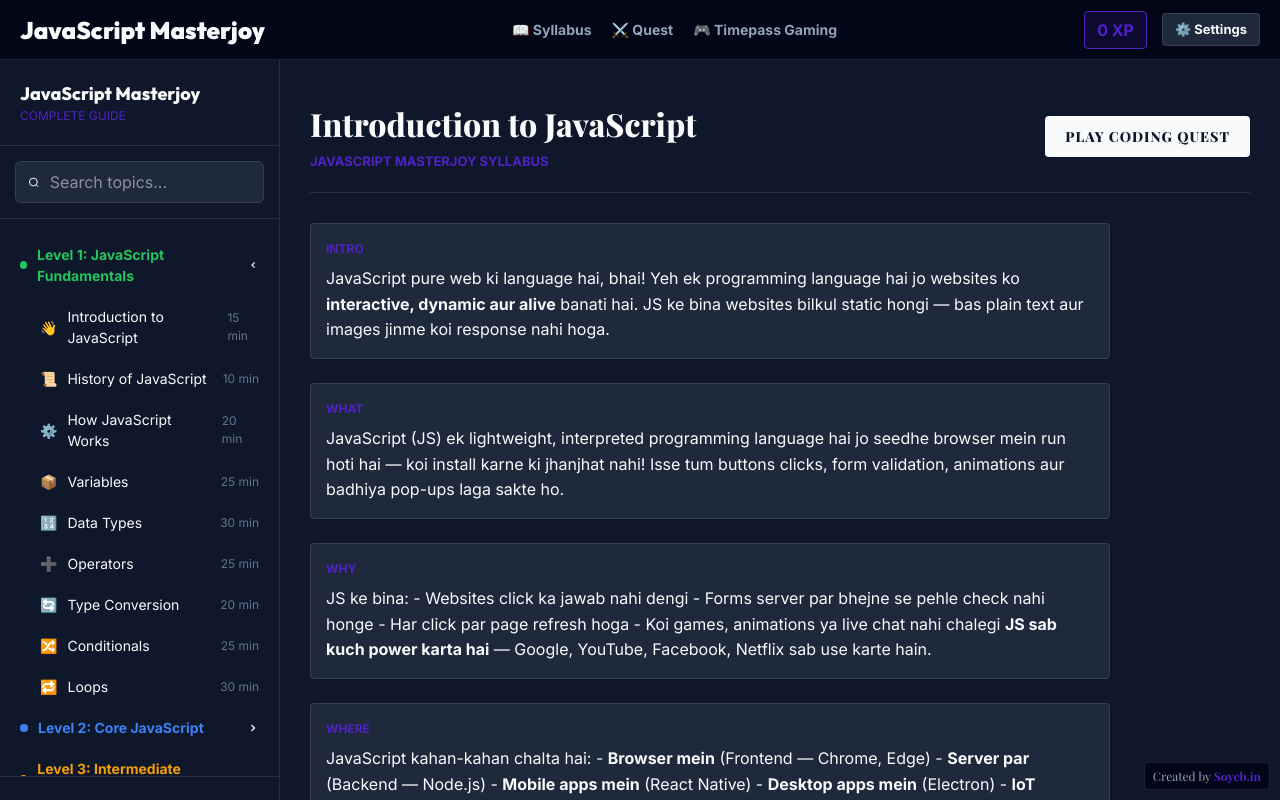
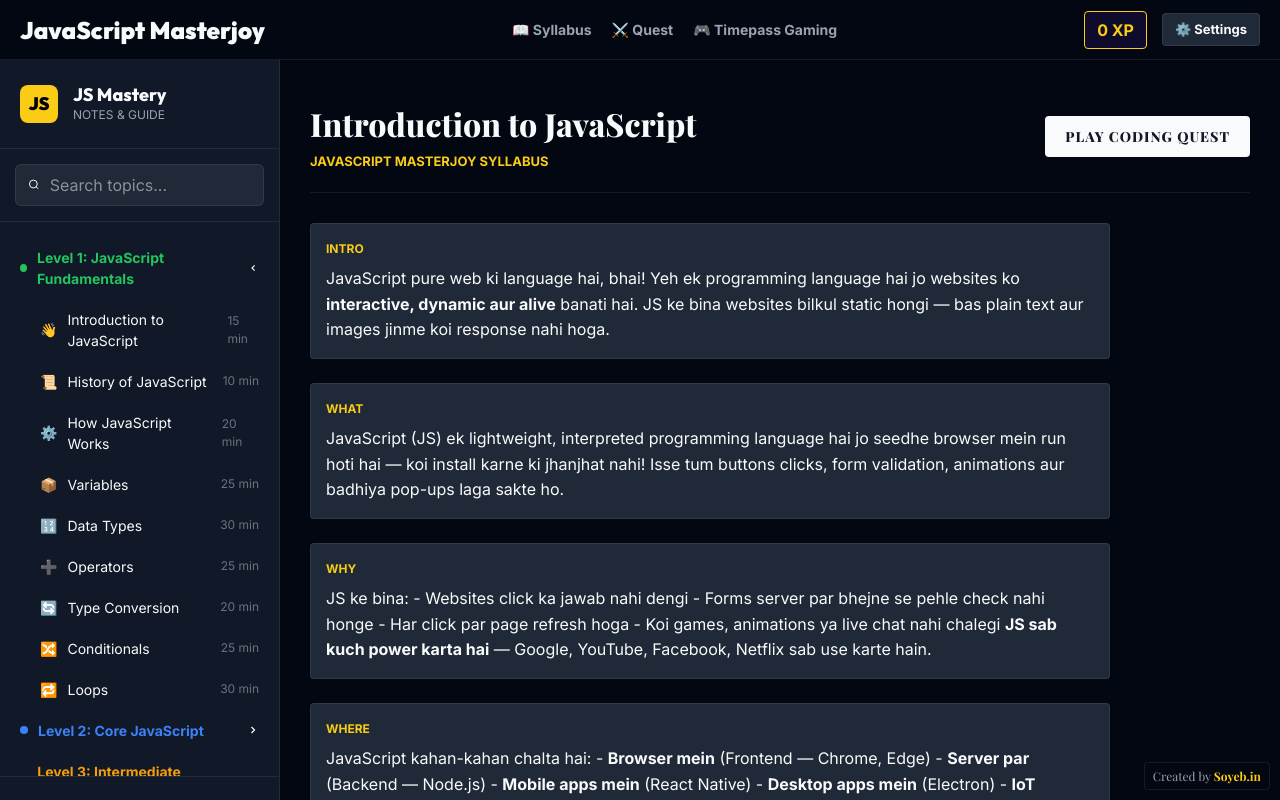
Before and after one commit to soyebhh/javascript-masterjoy, a React (Vite) app: page / in a window 1280 px wide. Built offline with nearby package versions, Linux system fonts and the light colour scheme; a web font is replaced by a local one.

Commit message:
UI styling update for dark sleek theme JS Mastery

```diff
--- a/src/components/Sidebar.jsx
+++ b/src/components/Sidebar.jsx
@@ -41,10 +41,13 @@ export default function Sidebar({ isOpen, onClose }) {
 
       <aside className={`sidebar ${isOpen ? 'open' : ''}`}>
         {/* Logo */}
-        <div className="sidebar-logo" onClick={() => { navigate('/'); onClose?.(); }} style={{ cursor: 'pointer' }}>
+        <div className="sidebar-logo" onClick={() => { navigate('/'); onClose?.(); }} style={{ cursor: 'pointer', padding: '24px 20px', borderBottom: '1px solid var(--glass-border)', display: 'flex', gap: '15px', alignItems: 'center' }}>
+          <div style={{ background: 'var(--brand)', color: '#000', fontWeight: '900', fontSize: '18px', width: '38px', height: '38px', borderRadius: '8px', display: 'flex', alignItems: 'center', justifyContent: 'center', fontFamily: "'Outfit', sans-serif", flexShrink: 0 }}>
+            JS
+          </div>
           <div className="sidebar-logo-text">
-            <div className="sidebar-logo-name" style={{ fontFamily: "'Outfit', sans-serif" }}>JavaScript Masterjoy</div>
-            <div className="sidebar-logo-sub" style={{ fontFamily: "'Inter', sans-serif" }}>Complete Guide</div>
+            <div className="sidebar-logo-name" style={{ fontFamily: "'Outfit', sans-serif", fontSize: '18px', fontWeight: '800', color: 'var(--text-ink)', lineHeight: 1.2 }}>JS Mastery</div>
+            <div className="sidebar-logo-sub" style={{ fontFamily: "'Inter', sans-serif", fontSize: '12px', color: 'var(--text-ink-light)' }}>Notes & Guide</div>
           </div>
         </div>
 
--- a/src/index.css
+++ b/src/index.css
@@ -5,25 +5,25 @@
 
 :root {
   /* Clean Simple Dark Theme */
-  --bg-paper: #0F172A;
-  --bg-paper-dark: #020617;
-  --bg-paper-darker: #1E293B;
-  --glass-bg: rgba(15, 23, 42, 0.95);
-  --glass-border: rgba(255, 255, 255, 0.1);
+  --bg-paper: #111827; /* Tailwind gray-900 for sidebar */
+  --bg-paper-dark: #030712; /* Tailwind gray-950 for main bg */
+  --bg-paper-darker: #1F2937; /* gray-800 for cards */
+  --glass-bg: rgba(17, 24, 39, 0.95);
+  --glass-border: rgba(255, 255, 255, 0.08);
 
-  --text-ink: #F8FAFC;
-  --text-ink-light: #94A3B8;
+  --text-ink: #F9FAFB; /* gray-50 */
+  --text-ink-light: #9CA3AF; /* gray-400 */
 
-  --brand: #5022C3;
-  --brand-glow: 0 4px 15px rgba(80, 34, 195, 0.4);
+  --brand: #FACC15; /* Tailwind yellow-400 */
+  --brand-glow: 0 4px 20px rgba(250, 204, 21, 0.3);
   --success: #10B981;
   --success-glow: 0 4px 10px rgba(16, 185, 129, 0.3);
   --warning: #F59E0B;
   --error: #EF4444;
 
-  --tx-1: #F8FAFC;
-  --tx-2: #94A3B8;
-  --tx-3: #64748B;
+  --tx-1: #F9FAFB;
+  --tx-2: #9CA3AF;
+  --tx-3: #6B7280;
 
   /* Retro Computer Theme */
   --terminal-bg: #121413;
@@ -38,7 +38,7 @@
 body {
   margin: 0;
   font-family: 'Inter', sans-serif;
-  background: var(--bg-paper);
+  background: var(--bg-paper-dark);
   color: var(--text-ink);
   min-height: 100vh;
   overflow: hidden;
```
